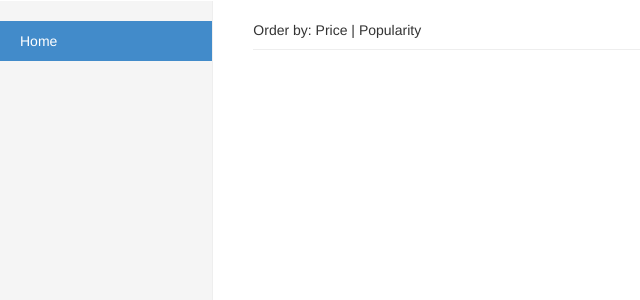
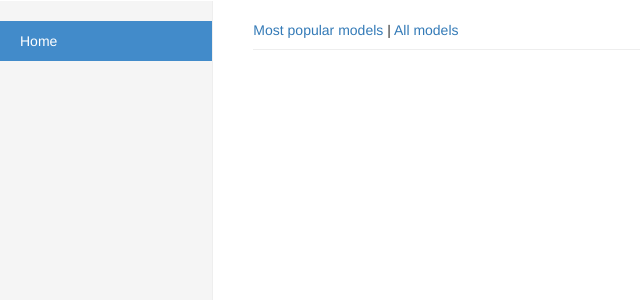
Before and after one commit to karlalopez/Authentise-Store, a Flask app: page /shop in a window 1280 px wide. Shown: the part 50-350 px from the top of the page, without its empty margins (0-640 px from the left). Run offline with Flask 2, Linux system fonts and the light colour scheme; data that the repository does not hold is empty; some libraries are stand-ins or nearby versions.

Commit message:
Search and popularity filter

```diff
--- a/models.py
+++ b/models.py
@@ -197,16 +197,34 @@ def get_10_models():
     models = Model.query.filter_by(active='True').limit(10)
     return models
 
+def get_popular_models():
+    # Get models ordered by field
+    models = Model.query.order_by('popularity').all()
+    return models
 
 def get_models_by_collection(id):
     # Get model from a collection
     models = Model.query.filter_by(collection_id=id,active='True').all()
     return models
 
-
 def get_model_by_id(id):
     # Get model by id
     return Model.query.filter_by(id=id).first()
+
+def search_models(search):
+    # Search models
+    term = '%{}%'.format(search)
+    name_models = Model.query.filter(Model.name.match(term))
+    description_models = Model.query.filter(Model.description.match(term))
+    models = []
+    for model in name_models:
+        models.append(model)
+        print "append"
+    for model in description_models:
+        if model not in models:
+            models.append(model)
+            print "append"
+    return models
 
 def create_model(model_name, model_path, model_description, model_dimensions, model_collection, model_price):
     # Create a new model
--- a/templates/navbar.html
+++ b/templates/navbar.html
@@ -23,11 +23,15 @@
           <li><a href="/login">Login</a></li>
           {% endif %}
         </ul>
-        <form class="navbar-form navbar-right">
+        <form class="navbar-form navbar-right" action="/search" method="POST">
           <div class="form-group">
-            <form action="/search" method="POST" class="form-inline search">
-              <input  class="form-control" id="term" name="term" type="text" />
-              <input type="submit" value="Search" class="btn btn-defult"/>
+
+                <input  class="form-control" id="term" name="term" type="text" />
+
+            </div>
+
+            <input type="submit" value="Search" class="btn btn-defult"/>
+
             </form>
           </div>
         </form>
--- a/templates/product.html
+++ b/templates/product.html
@@ -83,6 +83,7 @@
                 <a href="/shop">Back</a>
                 </div>
             {% endif %}
+
         </div>
 
       </div>
--- a/templates/shop.html
+++ b/templates/shop.html
@@ -29,7 +29,7 @@
         </div>
         <div class="col-sm-9 col-sm-offset-3 col-md-10 col-md-offset-2 main">
           <div class="page-header">
-            Order by: Price | Popularity
+            <a href="/shop/popularity">Most popular models</a> | <a href="/shop">All models</a>
           </div>
           <div class="row placeholders">
           {% for model in models %}
@@ -43,13 +43,21 @@
           <div class="row placeholders">
           {% endif %}
           {% endfor %}
+          {% if error %}
+          <div class="alert alert-danger" role="alert">
+
+            An error occurred:
+
+            {{ error }}
+
+          </div>
+          {% endif %}
           </div>
         </div>
-      </div>
+
     </div>
 
-
-
+    </div>
 
   </body>
 </html>
--- a/views.py
+++ b/views.py
@@ -82,6 +82,42 @@ def shop():
         collections = get_collections()
         models = get_models()
         return render_template('shop.html', models=models, collections=collections, shop_name=shop_name, shop_tagline=shop_tagline)
+
+@app.route('/shop/popularity')
+def shop_pop():
+    # Lists the models by popularity
+    # Look for session
+    if session.get('email'):
+        print "Logged-in: Found session"
+        email = session['email']
+        collections = get_collections()
+        models = get_popular_models()
+        return render_template('shop.html', email=email, models=models, collections=collections, shop_name=shop_name, shop_tagline=shop_tagline)
+    else:
+        # If no session, render shop anyway
+        collections = get_collections()
+        models = get_popular_models()
+        return render_template('shop.html', models=models, collections=collections, shop_name=shop_name, shop_tagline=shop_tagline)
+
+@app.route('/search', methods=['POST'])
+def search():
+    # Look for session
+    if session.get('email'):
+        print "Logged-in: Found session"
+        email = session['email']
+        collections = get_collections()
+        search = request.form.get('term')
+        models = search_models(search)
+        if models == []:
+            return render_template('shop.html', error="Sorry, no matched to your search.", email=email, models=models, collections=collections, shop_name=shop_name, shop_tagline=shop_tagline)
+        return render_template('shop.html', email=email, models=models, collections=collections, shop_name=shop_name, shop_tagline=shop_tagline)
+    else:
+        # If no session, render shop anyway
+        search = request.form.get('term')
+        collections = get_collections()
+        models = search_models(search)
+        return render_template('shop.html', models=models, collections=collections, shop_name=shop_name, shop_tagline=shop_tagline)
+
 
 @app.route('/collection/<id>')
 def collection(id):
```
